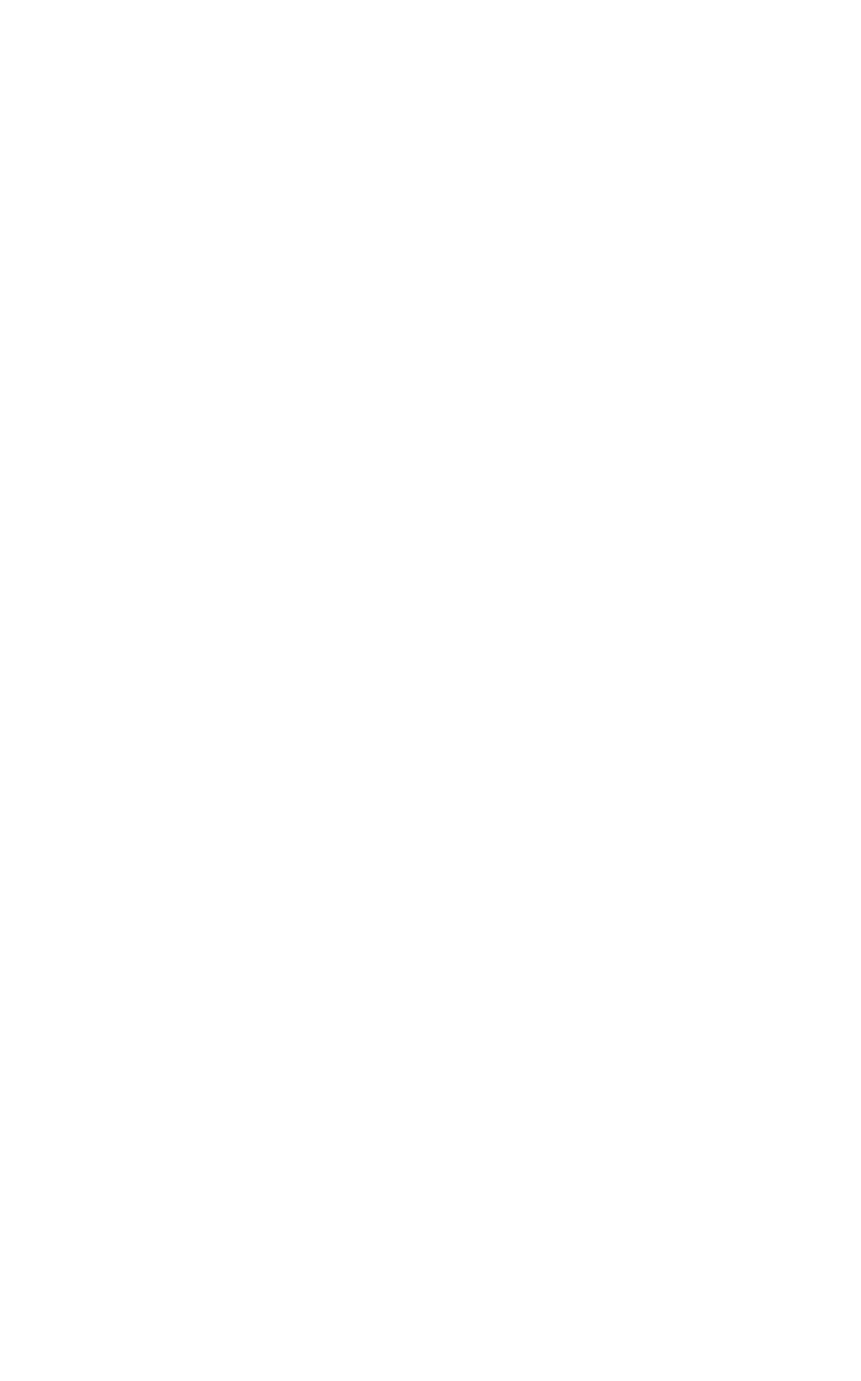
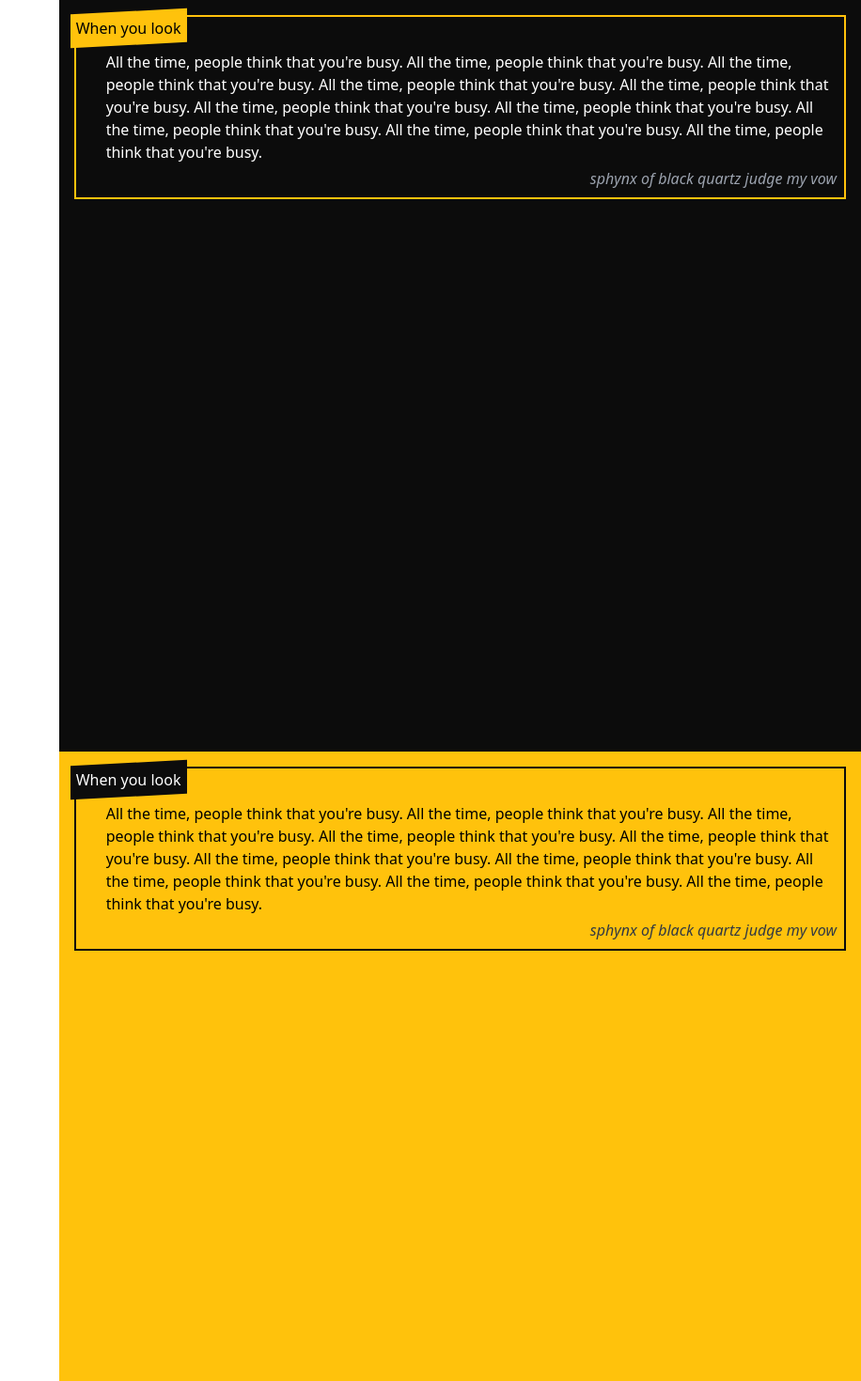
Before and after one commit to JJPSeno/nuxt-anime-playground, a Nuxt app: page /my-works in a window 1280 px wide. Before the commit this address had no page. Shown: the top 1470 px of the page at 94% size, without its empty margins (364-1280 px from the left). Before the commit the page ends 800 px from the top, so only its background shows below. Built offline with nearby package versions, Linux system fonts and the light colour scheme.

Commit message:
Add my works

```diff
--- /dev/null
+++ b/pages/my-works.vue
@@ -0,0 +1,57 @@
+<script setup lang="ts">
+
+</script>
+<template>
+<main
+  class="flex flex-col items-end"
+>
+  <section
+    id="#game-dev"
+    class="h-dvh w-2/3 bg-primary p-4"
+  >
+  <div
+    class="border-solid border-secondary border-2 pb-2 pr-2 relative w-full"
+  >
+    <span class="before:block before:absolute before:-inset-1.5 before:-skew-y-3 before:bg-secondary relative inline-block z-10">
+      <span class="relative text-black z-20">
+      When you look
+      </span>
+    </span>
+    <p
+      class="ml-8 relative z-20 text-white top-3 mb-4"
+    >
+      All the time, people think that you're busy. All the time, people think that you're busy. All the time, people think that you're busy. All the time, people think that you're busy. All the time, people think that you're busy. All the time, people think that you're busy. All the time, people think that you're busy. All the time, people think that you're busy. All the time, people think that you're busy. All the time, people think that you're busy.
+    </p>
+    <p
+      class="z-20 text-right italic text-gray-400 text-md"
+    >
+      sphynx of black quartz judge my vow
+    </p>
+  </div>
+  </section>
+  <section
+    id="#game-dev"
+    class="h-dvh w-2/3 bg-secondary p-4"
+  >
+  <div
+    class="border-solid border-primary border-2 pb-2 pr-2 relative w-full"
+  >
+    <span class="before:block before:absolute before:-inset-1.5 before:-skew-y-3 before:bg-primary relative inline-block z-10">
+      <span class="relative text-white z-20">
+      When you look
+      </span>
+    </span>
+    <p
+      class="ml-8 relative z-20 text-black top-3 mb-4"
+    >
+      All the time, people think that you're busy. All the time, people think that you're busy. All the time, people think that you're busy. All the time, people think that you're busy. All the time, people think that you're busy. All the time, people think that you're busy. All the time, people think that you're busy. All the time, people think that you're busy. All the time, people think that you're busy. All the time, people think that you're busy.
+    </p>
+    <p
+      class="z-20 text-right italic text-dark text-md"
+    >
+      sphynx of black quartz judge my vow
+    </p>
+  </div>
+  </section>
+</main>
+</template>
--- a/tailwind.config.js
+++ b/tailwind.config.js
@@ -6,6 +6,7 @@ export default {
       colors: {
         primary: '#0C0C0C',
         secondary: '#FFC20C',
+        dark: '#323943'
       },
       fontFamily:{
         mono: ['DepartureMono', 'monospace'],
```
